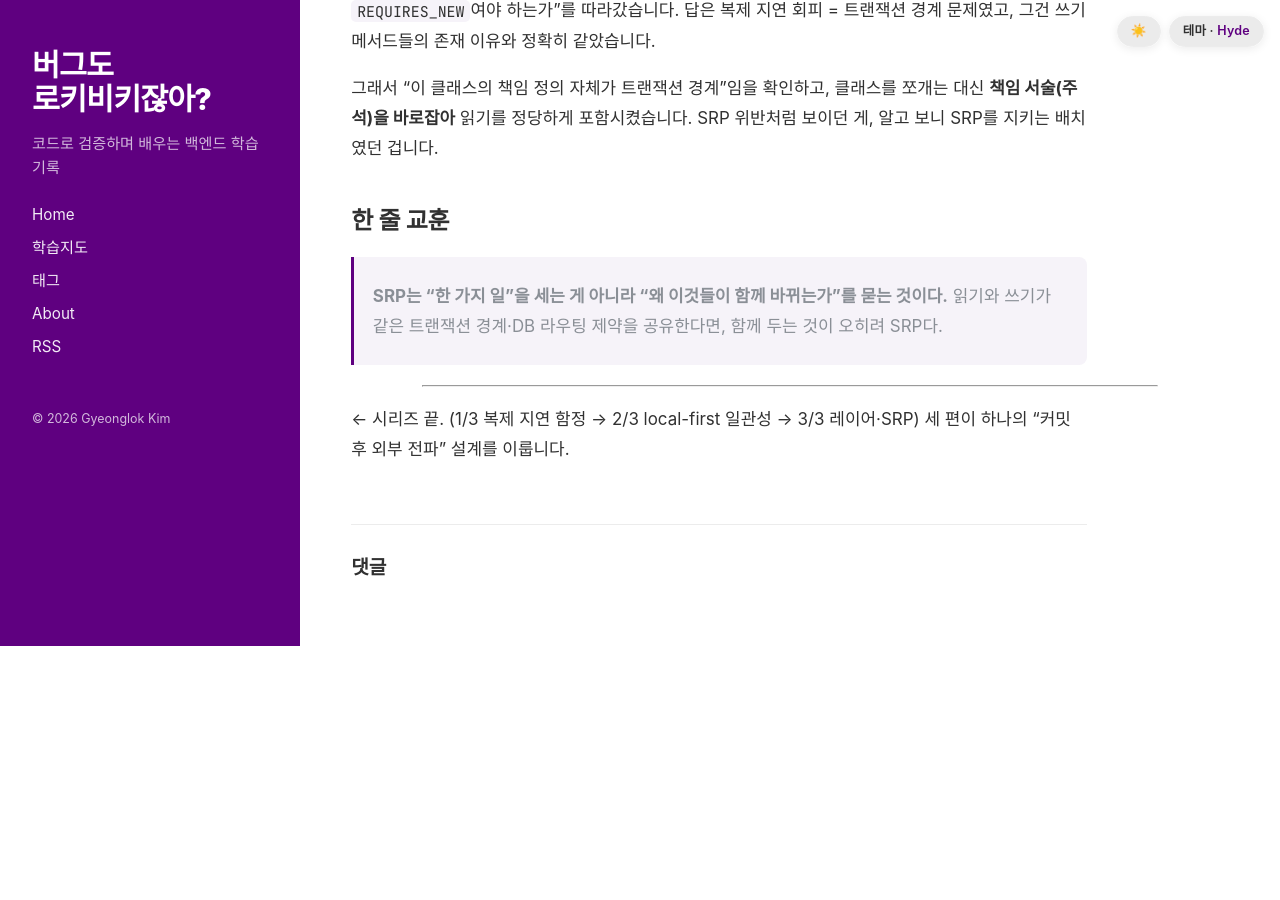
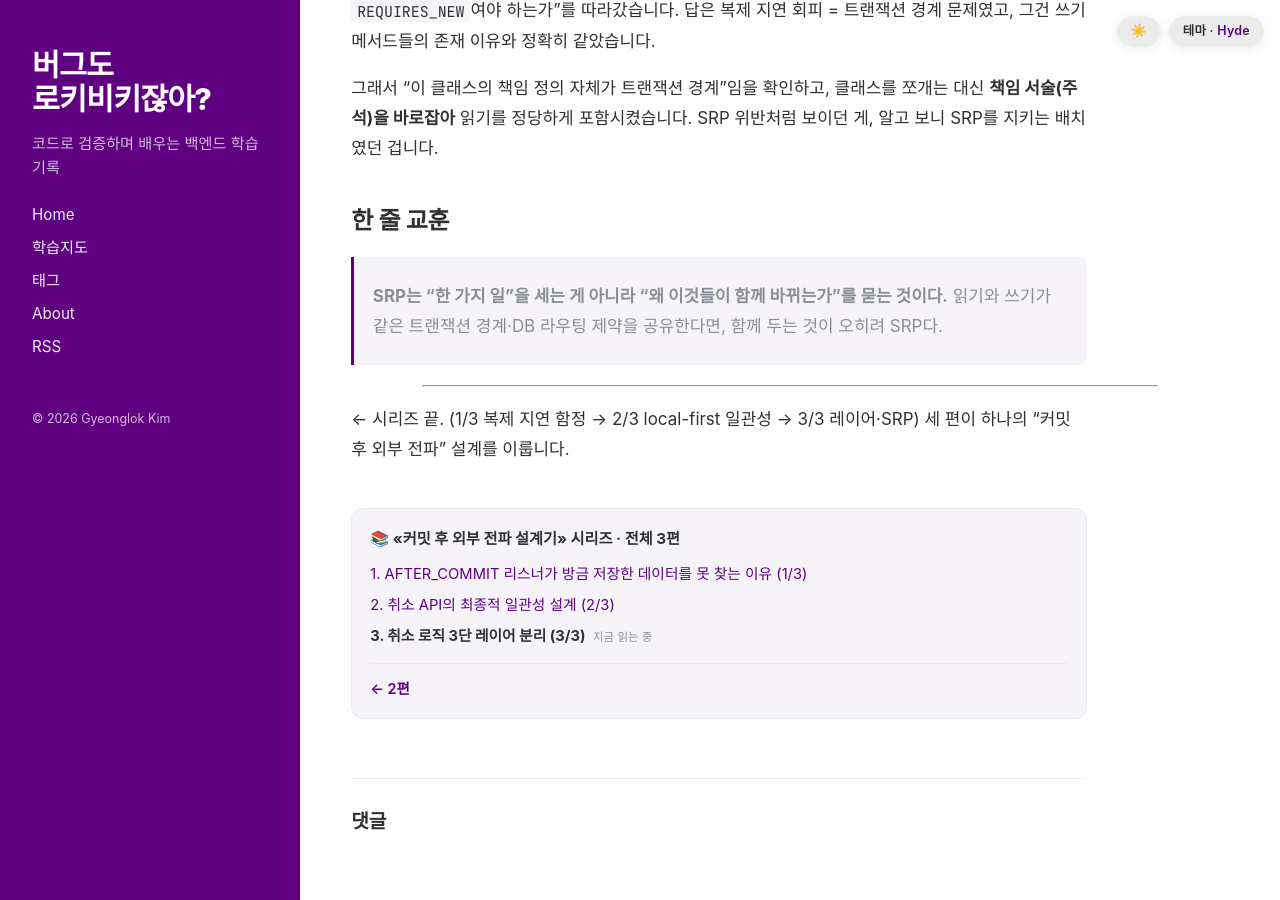
Before and after one commit to Rok93/Rok93.github.io, a Jekyll site: the page built from _posts/2026-07-29-cancel-propagation-3-srp-tx-boundary-layering.md, in a window 1280 px wide and 900 px high, scrolled down 3007 px. Built offline with Jekyll 4.4.1, drawn with Linux system fonts in a browser that asks for light colours; some web fonts are replaced; comment, search, counter and statistics services are not loaded; before the commit the page ends 3653 px from its top, so only the background shows below that; some of the changed text lies outside the part shown.

Commit message:
fix: restore series metadata on cancel-propagation posts for home badge

```diff
--- a/_posts/2026-07-29-cancel-propagation-1-after-commit-replica-lag.md
+++ b/_posts/2026-07-29-cancel-propagation-1-after-commit-replica-lag.md
@@ -3,6 +3,9 @@ layout: post
 title: "커밋했는데 왜 안 읽히지? — AFTER_COMMIT 리스너가 방금 저장한 데이터를 못 찾는 이유 (1/3)"
 date: 2026-07-29 09:40:00 +0900
 tags: [spring, transaction, jpa, database, replication, event]
+series: 커밋 후 외부 전파 설계기
+series_part: 1
+series_total: 3
 ---
 
 > **시리즈 "커밋 후 외부 전파 설계기" (1/3)**
--- a/_posts/2026-07-29-cancel-propagation-2-local-first-eventual-consistency.md
+++ b/_posts/2026-07-29-cancel-propagation-2-local-first-eventual-consistency.md
@@ -3,6 +3,9 @@ layout: post
 title: "로컬 먼저 확정하고 외부는 나중에 — 취소 API의 최종적 일관성 설계 (2/3)"
 date: 2026-07-29 09:50:00 +0900
 tags: [architecture, consistency, event, transaction, resilience]
+series: 커밋 후 외부 전파 설계기
+series_part: 2
+series_total: 3
 ---
 
 > **시리즈 "커밋 후 외부 전파 설계기" (2/3)**
--- a/_posts/2026-07-29-cancel-propagation-3-srp-tx-boundary-layering.md
+++ b/_posts/2026-07-29-cancel-propagation-3-srp-tx-boundary-layering.md
@@ -3,6 +3,9 @@ layout: post
 title: "SRP를 교조가 아니라 '왜 함께 두는가'로 — 취소 로직 3단 레이어 분리 (3/3)"
 date: 2026-07-29 10:00:00 +0900
 tags: [architecture, design, srp, spring, transaction, code-review]
+series: 커밋 후 외부 전파 설계기
+series_part: 3
+series_total: 3
 ---
 
 > **시리즈 "커밋 후 외부 전파 설계기" (3/3)**
```
